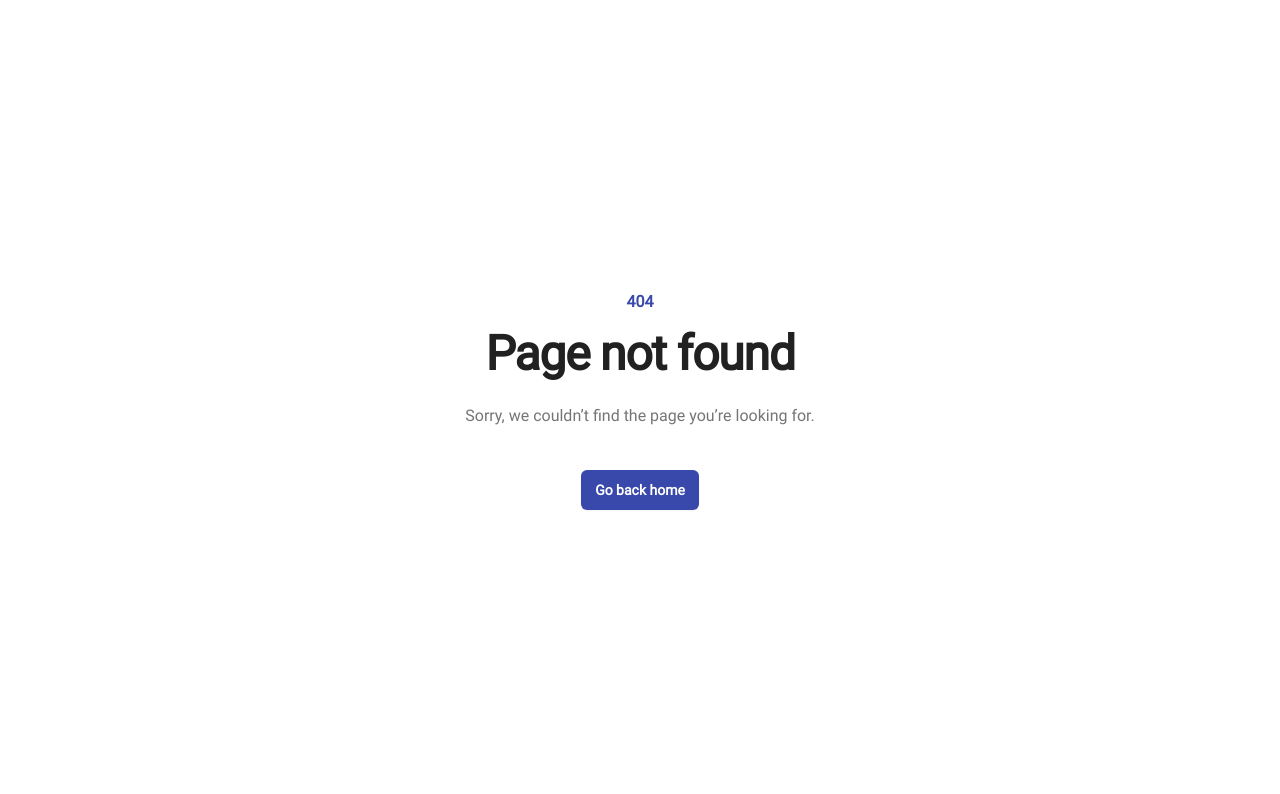
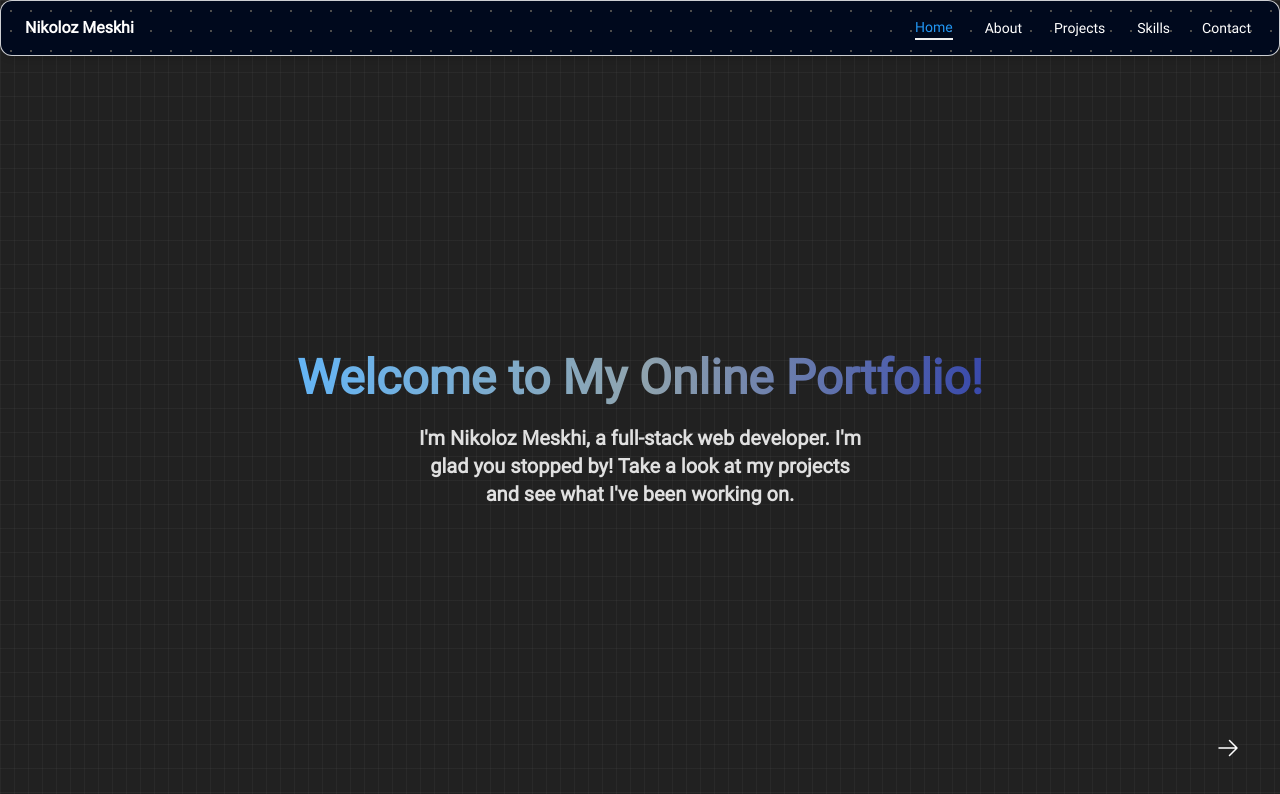
Before and after one commit to Nikolozi2004/Personal-Portfolio, a React (Vite) app: page /Personal-Portfolio/home in a window 1280 px wide. Before the commit this address had no page. Shown: the top 794 px of the page. Built offline with nearby package versions, Linux system fonts and the light colour scheme.

Commit message:
fixed path issue

```diff
--- a/package.json
+++ b/package.json
@@ -7,7 +7,10 @@
     "dev": "vite",
     "build": "vite build",
     "lint": "eslint . --ext js,jsx --report-unused-disable-directives --max-warnings 0",
-    "preview": "vite preview"
+    "preview": "vite preview",
+    "predeploy": "npm run build",
+    "deploy": "gh-pages -d dist",
+    "clean": "rm -rf dist"
   },
   "dependencies": {
     "@heroicons/react": "^2.1.3",
@@ -29,6 +32,7 @@
     "eslint-plugin-react": "^7.34.1",
     "eslint-plugin-react-hooks": "^4.6.0",
     "eslint-plugin-react-refresh": "^0.4.6",
+    "gh-pages": "^6.1.1",
     "postcss": "^8.4.38",
     "tailwindcss": "^3.4.3",
     "vite": "^5.2.0"
--- a/src/components/NavList.jsx
+++ b/src/components/NavList.jsx
@@ -20,8 +20,8 @@ export const NavList = () => {
                     className='p-1 font-medium'>
                     <NavLink
                         key={page}
-                        to={`/${page}`}
-                        className={({ isActive }) => (pathname === '/' && page === 'Home') || isActive ? 'flex items-center text-blue-500 transition-colors border-b-2' : 'flex items-center text-white hover:text-blue-500 transition-colors'}>
+                        to={`/Personal-Portfolio/${page}`}
+                        className={({ isActive }) => (pathname === '/Personal-Portfolio/' && page === 'Home') || isActive ? 'flex items-center text-blue-500 transition-colors border-b-2' : 'flex items-center text-white hover:text-blue-500 transition-colors'}>
                         {page}
                     </NavLink>
                 </Typography>
--- a/src/components/PageNotFound.jsx
+++ b/src/components/PageNotFound.jsx
@@ -15,7 +15,7 @@ export const PageNotFound = () => {
           <p className="mt-6 text-base leading-7 text-gray-600">Sorry, we couldn’t find the page you’re looking for.</p>
           <div className="mt-10 flex items-center justify-center gap-x-6">
             <Link
-              to={'/'}
+              to={'/Personal-Portfolio'}
               className="rounded-md bg-indigo-600 px-3.5 py-2.5 text-sm font-semibold text-white shadow-sm hover:bg-indigo-500 focus-visible:outline focus-visible:outline-2 focus-visible:outline-offset-2 focus-visible:outline-indigo-600"
             >
               Go back home
--- a/src/pages/Home.jsx
+++ b/src/pages/Home.jsx
@@ -22,7 +22,7 @@ export const Home = () => {
           I'm Nikoloz Meskhi, a full-stack web developer. I'm glad you stopped by! Take a look at my projects and see what I've been working on.
         </Typography>
       </div>
-      <Link to="/about">
+      <Link to="/Personal-Portfolio/about">
         <svg xmlns="http://www.w3.org/2000/svg" viewBox="0 0 24 24" fill="white" className="w-6 h-6 absolute bottom-10 right-10 cursor-pointer hover:fill-blue-900">
           <path fillRule="evenodd" d="M12.97 3.97a.75.75 0 0 1 1.06 0l7.5 7.5a.75.75 0 0 1 0 1.06l-7.5 7.5a.75.75 0 1 1-1.06-1.06l6.22-6.22H3a.75.75 0 0 1 0-1.5h16.19l-6.22-6.22a.75.75 0 0 1 0-1.06Z" clipRule="evenodd" />
         </svg>
--- a/vite.config.js
+++ b/vite.config.js
@@ -4,5 +4,5 @@ import react from '@vitejs/plugin-react'
 // https://vitejs.dev/config/
 export default defineConfig({
   plugins: [react()],
-
+  base: '/Personal-Portfolio/',
 })
```
Also changed, not shown: src/main.jsx (+7 -7 lines), 1 other file (tests, documents, lock files or other folders).
